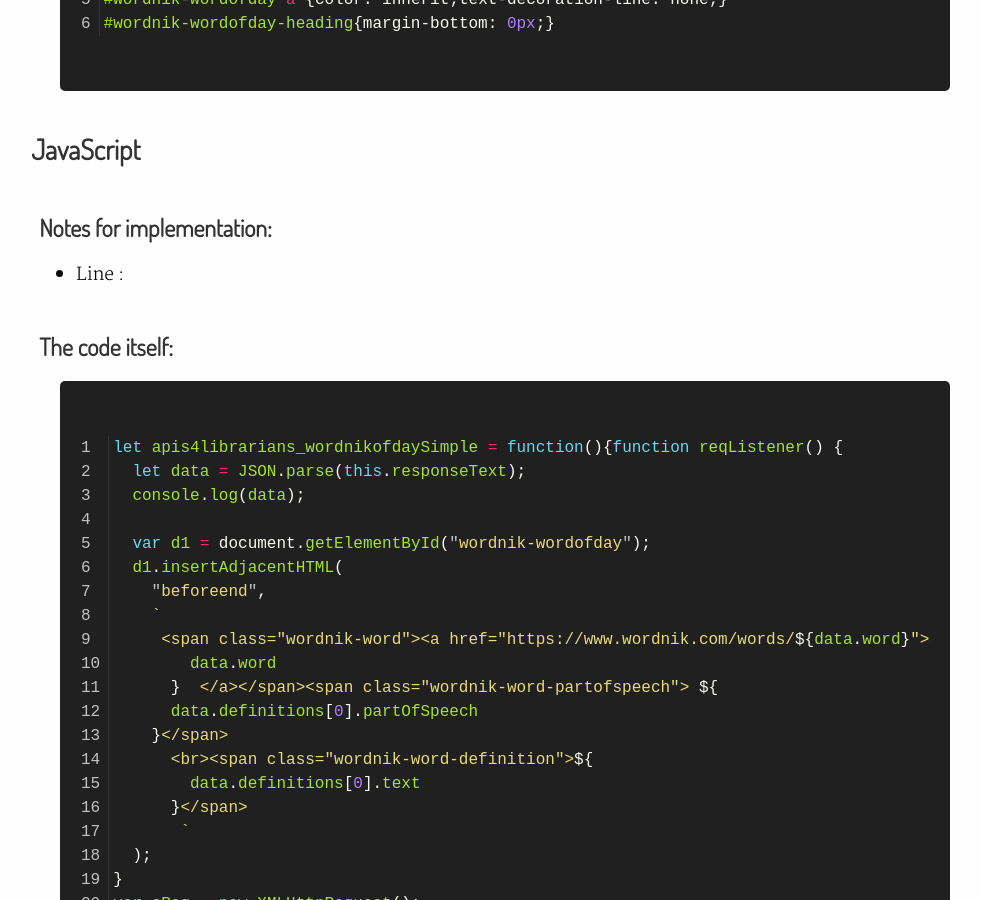
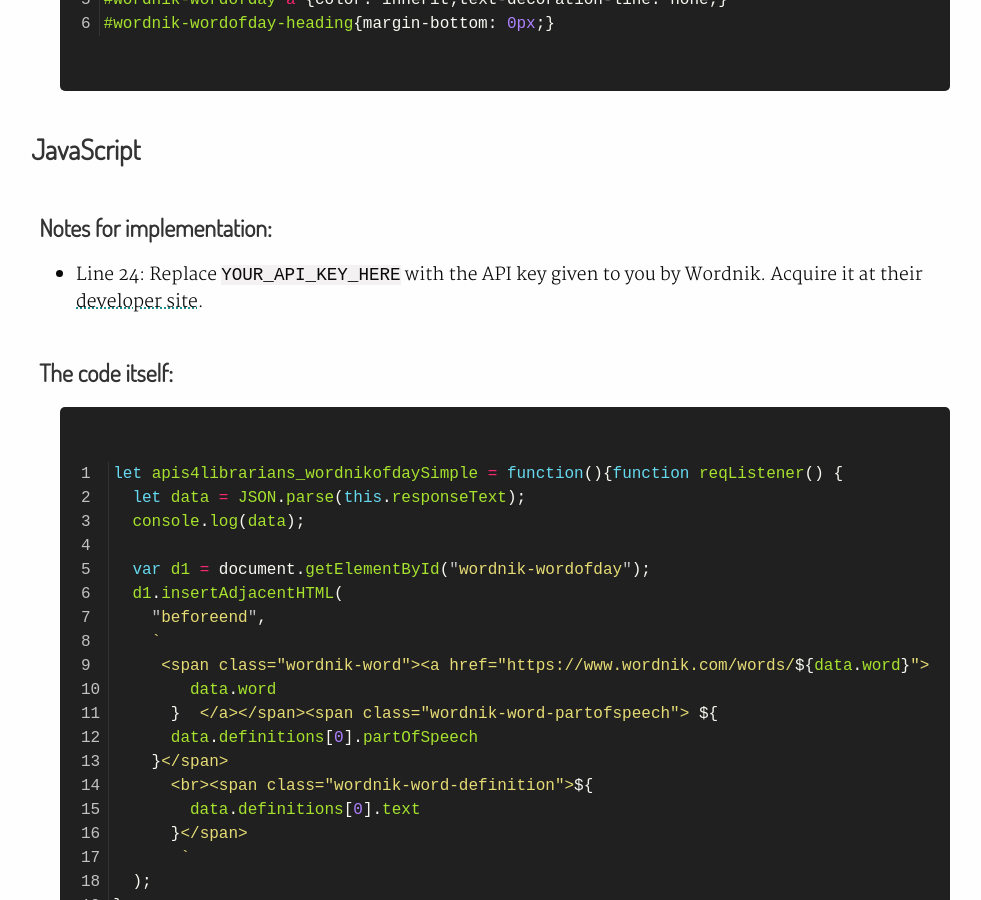
Before and after one commit to BradCoffield/APIs-for-librarians, a Jekyll site: the page built from _wordnik/word-of-the-day.md, in a window 1280 px wide and 900 px high, scrolled down 1825 px. Shown: the whole window, without its empty margins (135-1116 px from the left). Built offline with Jekyll 4.4.1, drawn with Linux system fonts in a browser that asks for light colours.

Commit message:
code notes

```diff
--- a/_wordnik/word-of-the-day.md
+++ b/_wordnik/word-of-the-day.md
@@ -48,7 +48,7 @@ body{font-family: 'Martel'}
 ##### Notes for implementation:
 
 {:.code-notes}
-* Line :
+* Line 24: Replace `YOUR_API_KEY_HERE` with the API key given to you by Wordnik. Acquire it at their [developer site](http://developer.wordnik.com/).
 
 ##### The code itself:
 {% highlight javascript linenos %}let apis4librarians_wordnikofdaySimple = function(){function reqListener() {
```
